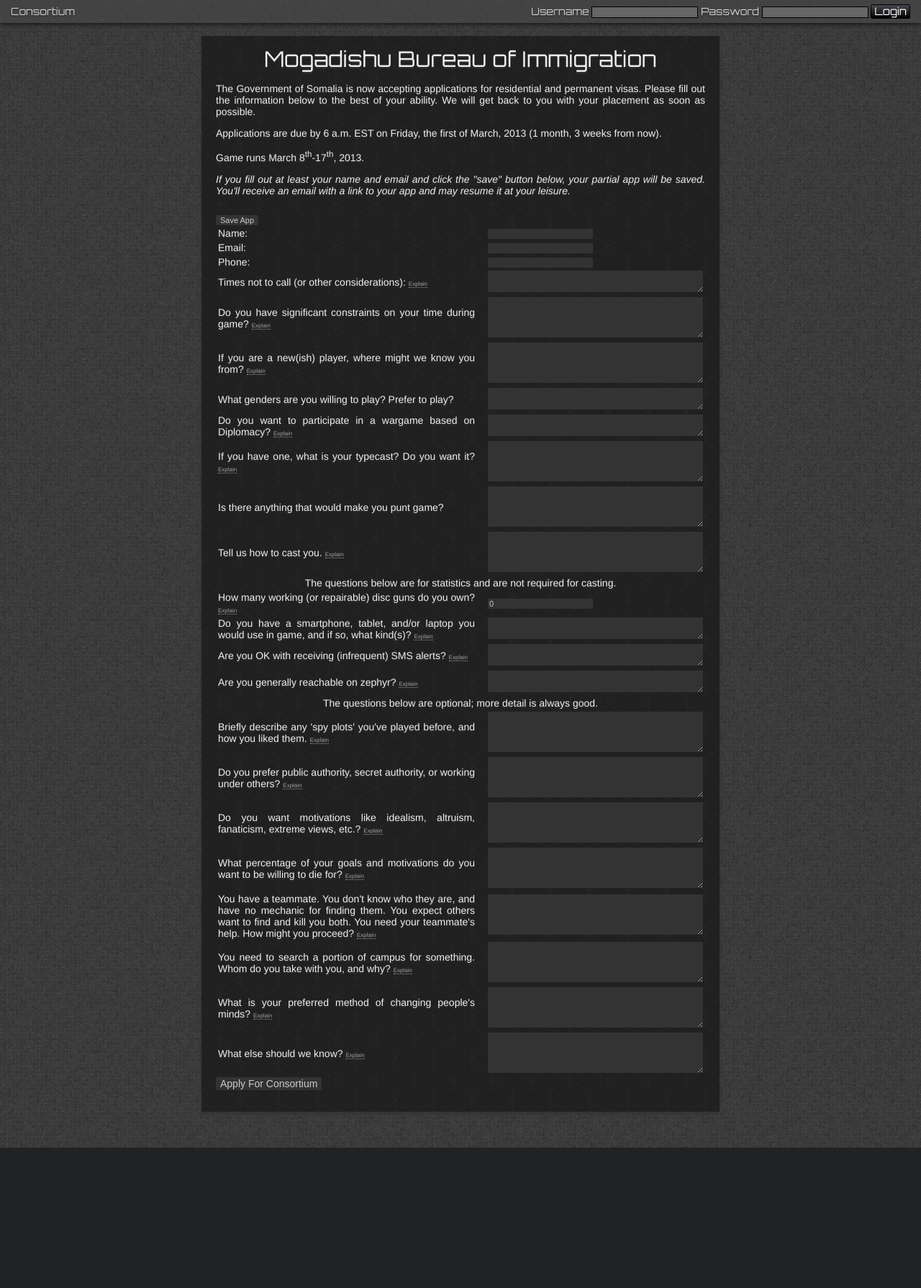
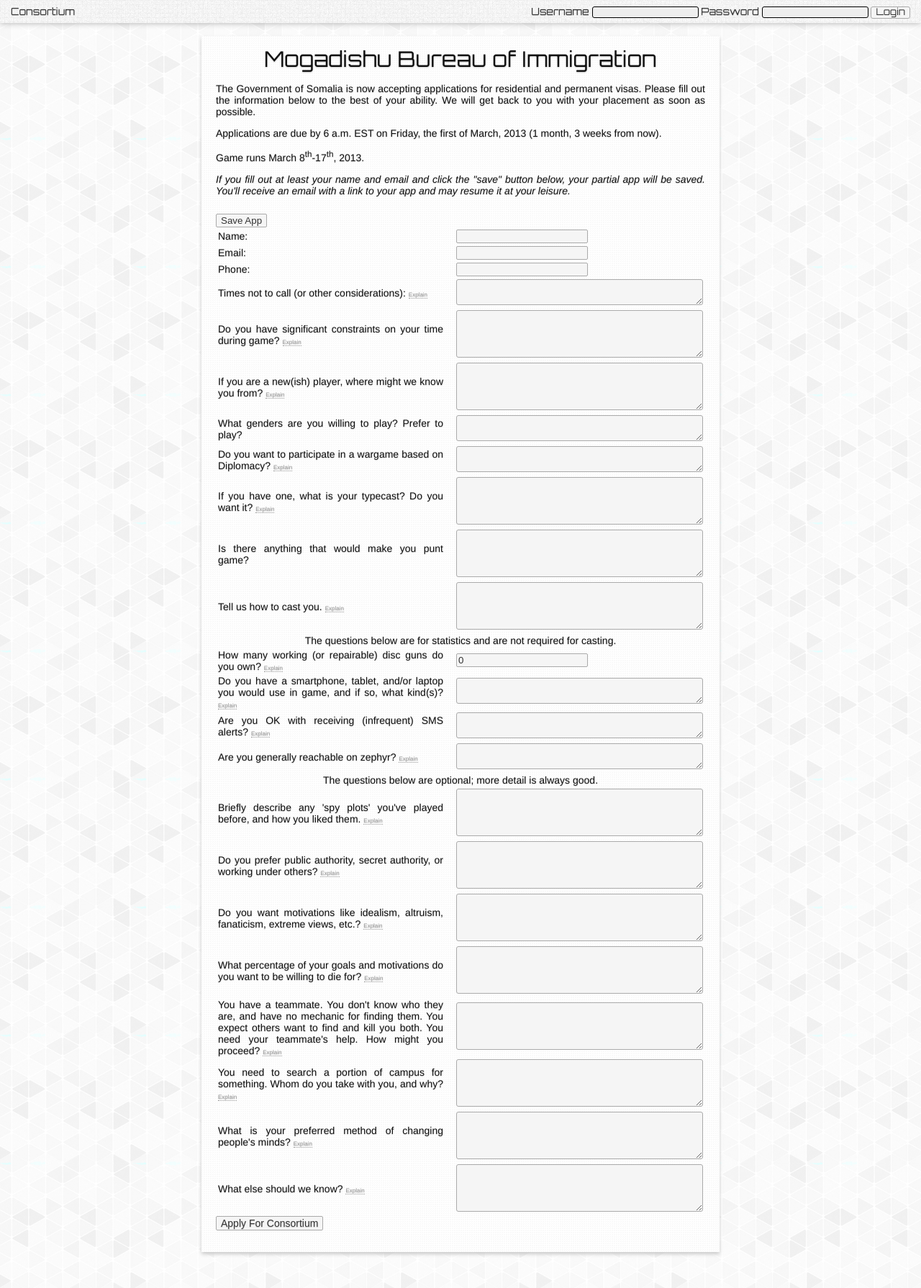
Before and after one commit to ternus/consortium, a Django app: page /app/ in a window 1280 px wide. Shown: the whole page at 72% size. Before the commit the page ends 1595 px from the top, so only its background shows below. Run offline with Django 3.2, Linux system fonts and the light colour scheme; parts of the project's set-up code (start-up, migrations or seed data) failed here and were passed over.

Commit message:
styling upate

```diff
--- a/static/css/consortium.css
+++ b/static/css/consortium.css
@@ -13,13 +13,13 @@ body {
   margin: 50px auto;
   width: 700px;
   padding: 20px 10px;
-  background: url("/static/img/use_your_illusion.png");
-  color: #eeeeee !important;
-  box-shadow: 0px 3px 5px #333333 !important; }
+  background: url("/static/img/brillant.png") white;
+  color: #111111 !important;
+  box-shadow: 0px 3px 5px #cccccc !important; }
   .container a {
-    color: #eeeeee;
+    color: #111111;
     cursor: pointer;
-    border-bottom: 1px dotted #eeeeee;
+    border-bottom: 1px dotted #111111;
     text-decoration: none; }
   .container a.action {
     border: 1px solid black;
@@ -44,20 +44,22 @@ body {
 #consortium_header {
   position: absolute;
   top: 0;
-  color: #cccccc;
+  color: #333333;
   text-align: center;
   vertical-position: center;
   display: block;
   height: 32px;
   width: 100%;
-  box-shadow: 0 0 8px 0 #333333;
+  box-shadow: 0 0 8px 0 #aaaaaa;
   font-size: 14px;
-  text-shadow: 0px 2px 2px #333333; }
+  text-shadow: 0px 1px 1px #cccccc;
+  font-family: "Orbitron", "Helvetica Neue Ultra Light", Helvetica, sans-serif;
+  background: url("/static/img/subtle_freckles.png") #ddddee; }
   #consortium_header a {
     text-decoration: none;
-    color: #cccccc; }
+    color: #333333; }
   #consortium_header a:visited {
-    color: #cccccc; }
+    color: #333333; }
   #consortium_header a:hover {
     text-shadow: 0px 0px 1px #eeeeee; }
   #consortium_header button {
@@ -139,101 +141,51 @@ body {
   padding: 0;
   margin: 0;
   font-family: Helvetica Neue, Helvetica, sans-serif;
-  background: url("/static/img/wild_oliva.png"); }
+  background: url("/static/img/gplaypattern.png") #eeeeee; }
 
 .consortium {
   font-family: "Orbitron", "Helvetica Neue Ultra Light", Helvetica, sans-serif; }
-
-#consortium_header {
-  font-family: "Orbitron", "Helvetica Neue Ultra Light", Helvetica, sans-serif;
-  background: url("/static/img/bg.png");
-  box-shadow: 0 0 8px 0 black;
-  font-size: 14px;
-  text-shadow: 0px 2px 2px #333333; }
 
 #consortium_countdown {
   margin-bottom: 10px; }
 
 .login_input {
-  background: #666;
+  background: #eeeeee;
   border: 1px solid black;
   font-size: 11px;
-  text-shadow: 0px 1px 1px #333333; }
-
-.gradientbutton {
-  background: -moz-linear-gradient(top, #45484d 0%, black 100%);
-  /* FF3.6+ */
-  background: -webkit-gradient(linear, left top, left bottom, color-stop(0%, #45484d), color-stop(100%, black));
-  /* Chrome,Safari4+ */
-  background: -webkit-linear-gradient(top, #45484d 0%, black 100%);
-  /* Chrome10+,Safari5.1+ */
-  background: -o-linear-gradient(top, #45484d 0%, black 100%);
-  /* Opera 11.10+ */
-  background: -ms-linear-gradient(top, #45484d 0%, black 100%);
-  /* IE10+ */
-  background: linear-gradient(to bottom, #45484d 0%, black 100%);
-  /* W3C */
-  filter: progid:DXImageTransform.Microsoft.gradient(startColorstr='#45484d', endColorstr='#000000',GradientType=0 );
-  /* IE6-9 */
-  border-radius: 2px;
-  cursor: pointer;
-  border: 1px solid black;
-  color: #fff; }
-
-.gradientbutton:hover {
-  background: -moz-linear-gradient(top, #662222 0%, black 100%);
-  /* FF3.6+ */
-  background: -webkit-gradient(linear, left top, left bottom, color-stop(0%, #662222), color-stop(100%, black));
-  /* Chrome,Safari4+ */
-  background: -webkit-linear-gradient(top, #662222 0%, black 100%);
-  /* Chrome10+,Safari5.1+ */
-  background: -o-linear-gradient(top, #662222 0%, black 100%);
-  /* Opera 11.10+ */
-  background: -ms-linear-gradient(top, #662222 0%, black 100%);
-  /* IE10+ */
-  background: linear-gradient(to bottom, #662222 0%, black 100%);
-  /* W3C */
-  filter: progid:DXImageTransform.Microsoft.gradient(startColorstr='#662222', endColorstr='#000000',GradientType=0 );
-  /* IE6-9 */
-  border-radius: 2px;
-  cursor: pointer;
-  border: 1px solid black;
-  color: #eeeeee; }
-
-#login_button {
-  font-size: 11pt;
-  padding: 3px 4px 0px 4px; }
-  #login_button #login_button:hover {
-    background: #aaaaaa;
-    cursor: pointer; }
+  text-shadow: 0px 1px 1px #cccccc; }
 
 #app_container {
   background: url("/static/img/seamlesspaper1.jpg");
   color: #000;
   padding: 10px; }
 
+textarea, input {
+  border: 1px;
+  background: #f5f5f5;
+  color: #333333;
+  border: 1px solid #aaaaaa;
+  border-radius: 3px;
+  cursor: pointer; }
+
 #app {
   padding: 10px;
   font-family: Helvetica Neue, Helvetica, sans-serif;
   font-size: 14px;
-  text-shadow: 0px 2px 2px #333333; }
-  #app textarea, #app input {
-    border: 1px;
-    background: #333333;
-    color: #cccccc;
-    font-size: 11px;
-    text-shadow: 0px 1px 1px #333333; }
+  text-shadow: 0px 1px 1px #cccccc; }
+  #app input {
+    border-radius: 2px; }
   #app .field_error {
     color: #f33; }
   #app .explain {
     font-size: 8px;
-    text-shadow: 0px 1px 1px #333333;
+    text-shadow: 0px 1px 1px #cccccc;
     color: #999999;
     border-bottom: 1px dotted #999999; }
   #app .explanation {
     font-size: 11px;
-    text-shadow: 0px 1px 1px #333333;
-    color: #999999; }
+    text-shadow: 0px 1px 1px #cccccc;
+    color: #666666; }
   #app .separator {
     text-align: center; }
   #app th {
@@ -243,11 +195,11 @@ body {
   #app #apply {
     margin: auto;
     font-size: 14px;
-    text-shadow: 0px 2px 2px #333333; }
+    text-shadow: 0px 1px 1px #cccccc; }
 
 .consortium_smallheader {
   font-size: 30px;
-  text-shadow: 0px 2px 2px #333333;
+  text-shadow: 0px 1px 2px #cccccc;
   text-align: center;
   margin: auto;
   font-family: "Orbitron", "Helvetica Neue Ultra Light", Helvetica, sans-serif; }
@@ -256,7 +208,7 @@ body {
   margin: 10px;
   text-align: justify;
   font-size: 14px;
-  text-shadow: 0px 2px 2px #333333; }
+  text-shadow: 0px 1px 1px #cccccc; }
 
 .ooc {
   font-style: italic; }
--- a/static/css/consortium.scss
+++ b/static/css/consortium.scss
@@ -1,10 +1,25 @@
-$darkfont: #111;
-$shadow: #333;
-$lightshadow: #666;
+//$darkfont: #111;
+//$shadow: #333;
+//$lightshadow: #666;
+//$medbright: #999;
+//$lightfont: #aaa;
+//$ultralight: #ccc;
+//$nearwhite: #eee;
+
+$darkfont: #eee;
+$shadow: #ccc;
+$lightshadow: #aaa;
 $medbright: #999;
-$lightfont: #aaa;
-$ultralight: #ccc;
-$nearwhite: #eee;
+$lightfont: #666;
+$ultralight: #333;
+$nearwhite: #111;
+
+$medred: #844;
+
+$background: url('/static/img/gplaypattern.png') #eee;//url('/static/img/wild_oliva.png');
+$headerbg: url('/static/img/subtle_freckles.png') #dde;
+$containerbg: url('/static/img/brillant.png') #fff; //url('/static/img/use_your_illusion.png');
+
 $hugefont: 70px;
 $bigfont: 30px;
 $medfont: 14px;
@@ -24,17 +39,17 @@ $bodyfont: "Helvetica Neue Ultra Light", Helvetica, sans-serif;
 @mixin huge-text {
   font-size: $hugefont;
   font-variant: small-caps;
-  text-shadow: 0px 3px 3px $shadow;
+  text-shadow: 0px 2px 3px $shadow;
 }
 
 @mixin large-text {
   font-size: $bigfont;
-  text-shadow: 0px 2px 2px $shadow;
+  text-shadow: 0px 1px 2px $shadow;
 }
 
 @mixin med-text {
   font-size: $medfont;
-  text-shadow: 0px 2px 2px $shadow;
+  text-shadow: 0px 1px 1px $shadow;
 }
 
 @mixin small-text {
@@ -69,7 +84,7 @@ body {
   margin:50px auto;
   width:700px;
   padding: 20px 10px;
-  background: url('/static/img/use_your_illusion.png');
+  background: $containerbg;
   color: $nearwhite !important;
   box-shadow: 0px 3px 5px $shadow !important;
   a {
@@ -115,8 +130,10 @@ $headercolor: $ultralight;
   display: block;
   height: 32px;
   width: 100%;
-  box-shadow: 0 0 8px 0 $shadow;
+  box-shadow: 0 0 8px 0 $lightshadow;
   @include med-text;
+  @include orbitron;
+  background: $headerbg;
 
   a {
     text-decoration: none;
@@ -181,7 +198,7 @@ $headercolor: $ultralight;
   padding: 10px;
   padding-top: 25px;
   background: url('/static/img/light_wool.png') #ddd;
-  text-shadow: 0px 1px 1px $ultralight;
+  text-shadow: 0px 1px 1px $shadow;
   box-shadow: 1px 1px 10px #999;
   font-family: $bodyfont;
   text-align: justify;
@@ -201,7 +218,7 @@ $headercolor: $ultralight;
   color: $ultralight;
   padding:10px;
   width:33%;
-  background: rgba(0,0,0,0.9);
+  background: $darkfont;
   @include med-text;
 }
 
@@ -213,18 +230,11 @@ body {
   padding: 0;
   margin: 0;
   font-family: Helvetica Neue, Helvetica, sans-serif;
-  background: url('/static/img/wild_oliva.png');
+  background: $background;
 }
 
 .consortium {
   @include orbitron;
-}
-
-#consortium_header {
-  @include orbitron;
-  background: url('/static/img/bg.png');
-  box-shadow: 0 0 8px 0 #000000;
-  @include med-text;
 }
 
 #consortium_countdown {
@@ -232,46 +242,9 @@ body {
   margin-bottom: 10px;
 }
 .login_input  {
-  background: #666;
+  background: $darkfont;
   border: 1px solid black;
   @include small-text;
-}
-
-.gradientbutton {
-  background: -moz-linear-gradient(top, #45484d 0%, #000000 100%); /* FF3.6+ */
-  background: -webkit-gradient(linear, left top, left bottom, color-stop(0%,#45484d), color-stop(100%,#000000)); /* Chrome,Safari4+ */
-  background: -webkit-linear-gradient(top, #45484d 0%,#000000 100%); /* Chrome10+,Safari5.1+ */
-  background: -o-linear-gradient(top, #45484d 0%,#000000 100%); /* Opera 11.10+ */
-  background: -ms-linear-gradient(top, #45484d 0%,#000000 100%); /* IE10+ */
-  background: linear-gradient(to bottom, #45484d 0%,#000000 100%); /* W3C */
-  filter: progid:DXImageTransform.Microsoft.gradient( startColorstr='#45484d', endColorstr='#000000',GradientType=0 ); /* IE6-9 */
-  border-radius: 2px;
-  cursor: pointer;
-  border: 1px solid black;
-  color: #fff;
-}
-
-.gradientbutton:hover {
-  background: -moz-linear-gradient(top, #662222 0%, #000000 100%); /* FF3.6+ */
-  background: -webkit-gradient(linear, left top, left bottom, color-stop(0%,#662222), color-stop(100%,#000000)); /* Chrome,Safari4+ */
-  background: -webkit-linear-gradient(top, #662222 0%,#000000 100%); /* Chrome10+,Safari5.1+ */
-  background: -o-linear-gradient(top, #662222 0%,#000000 100%); /* Opera 11.10+ */
-  background: -ms-linear-gradient(top, #662222 0%,#000000 100%); /* IE10+ */
-  background: linear-gradient(to bottom, #662222 0%,#000000 100%); /* W3C */
-  filter: progid:DXImageTransform.Microsoft.gradient( startColorstr='#662222', endColorstr='#000000',GradientType=0 ); /* IE6-9 */
-  border-radius: 2px;
-  cursor: pointer;
-  border: 1px solid black;
-  color: $nearwhite;
-}
-
-#login_button {
-  font-size: 11pt;
-  padding: 3px 4px 0px 4px;
-  #login_button:hover {
-  background: $lightfont;
-  cursor: pointer;
-  }
 }
 
 #app_container {
@@ -279,6 +252,20 @@ body {
   color: #000;
   padding: 10px;
 }
+
+
+
+textarea, input {
+  border:1px;
+  background: #f5f5f5;
+  color: $ultralight;
+  border: 1px solid $lightshadow;
+  border-radius: 3px;
+  cursor: pointer;
+
+}
+
+
 
 #app {
   padding: 10px;
@@ -288,14 +275,8 @@ body {
   label, .text {
   }
 
-  textarea, input {
-    border:1px;
-    background: $shadow;
-    color: $ultralight;
-    @include small-text;
-  }
-
-  .appbutton {
+  input {
+    border-radius: 2px;
   }
 
   .field_error {
@@ -308,7 +289,7 @@ body {
   }
   .explanation {
     @include small-text;
-    color: $medbright;
+    color: $lightfont;
   }
   .separator {
     text-align: center;
```
Also changed, not shown: other parts of static/css/consortium.css (+11 -11 lines), static/img/brillant.png (added), static/img/brillant_@2X.png (added), static/img/gplaypattern.png (added), static/img/gplaypattern_@2X.png (added), static/img/ice_age.png (added), static/img/ice_age_@2X.png (added), static/img/subtle_freckles.png (added), static/img/subtle_freckles_@2X.png (added).
